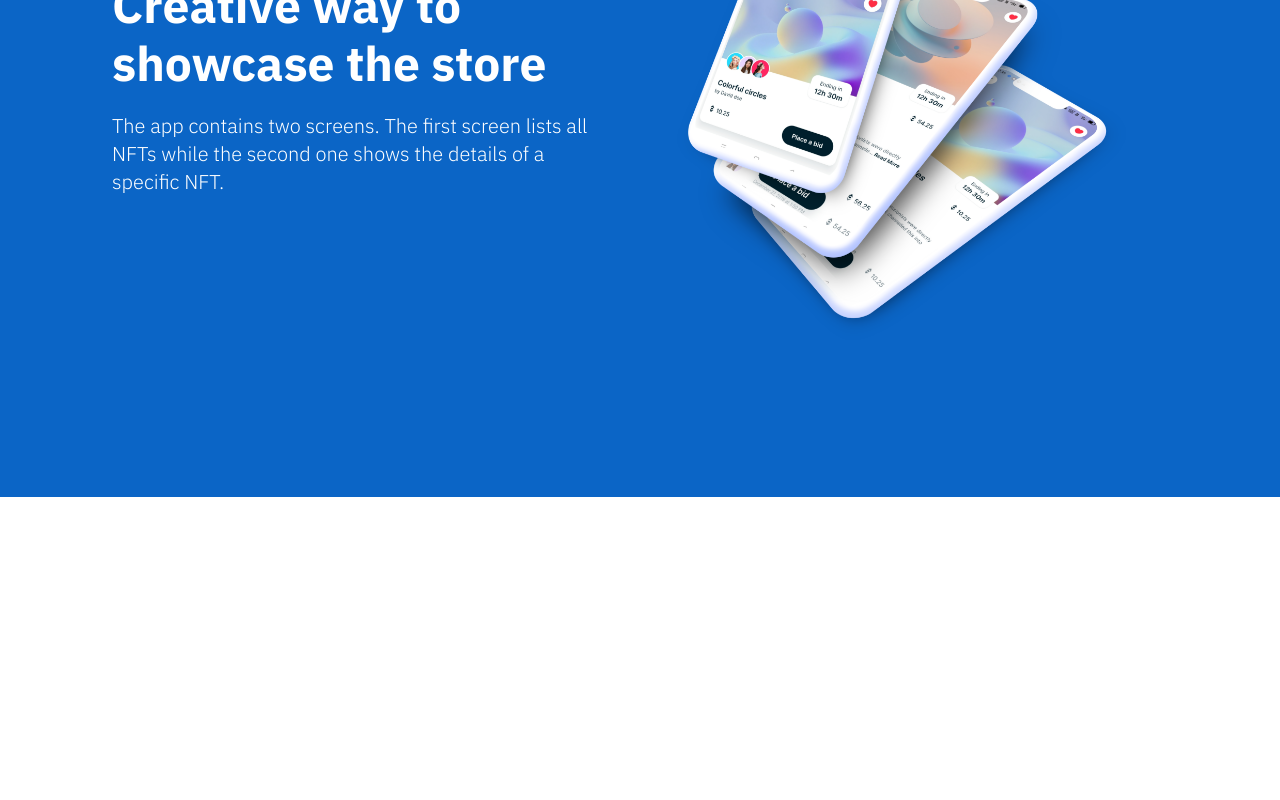
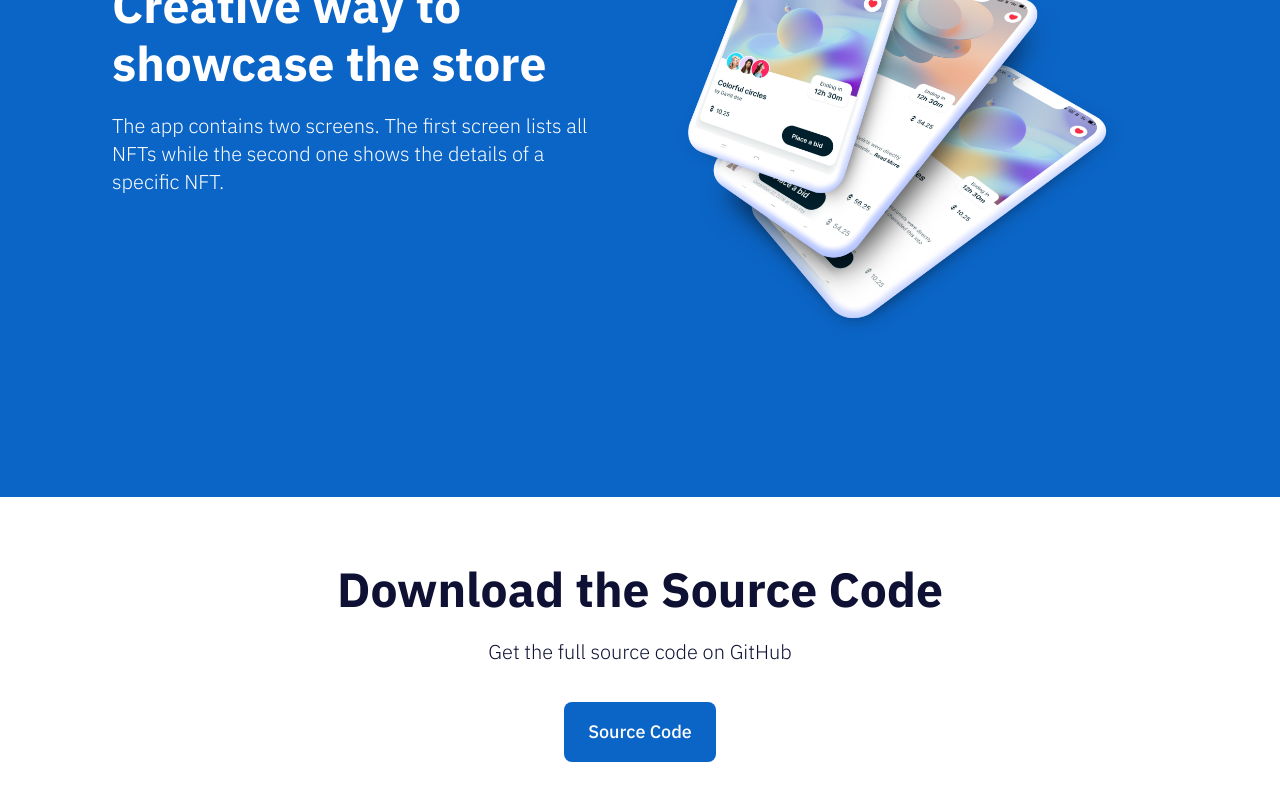
Before and after one commit to Davidcastel26/nft-mobile-app-to-web, a React (Create React App) app: page / in a window 1280 px wide. Shown: the part 3197-3997 px from the top of the page. Before the commit the page ends 3822 px from the top, so only its background shows below. Built offline with nearby package versions, Linux system fonts and the light colour scheme.

Commit message:
Update Download.jsx

```diff
--- a/src/components/Download.jsx
+++ b/src/components/Download.jsx
@@ -7,7 +7,13 @@
   return (
     <div className={`${styles.section} ${styles.bgWhite}`}>
       <div className={`${styles.subSection} flex-col text-center`}>
-
+        <div>
+          <h1 className={`${styles.h1Text} ${styles.blackText}`}>Download the Source Code</h1>
+          <p className={`${styles.pText} ${styles.blackText}`}>Get the full source code on GitHub</p>
+          <button className={`${styles.btnPrimary}`}>
+            <a href="https://github.com/Davidcastel26/nft-mobile-app-to-web">  Source Code </a>
+           </button>
+        </div>
       </div>
     </div>
   )
```
